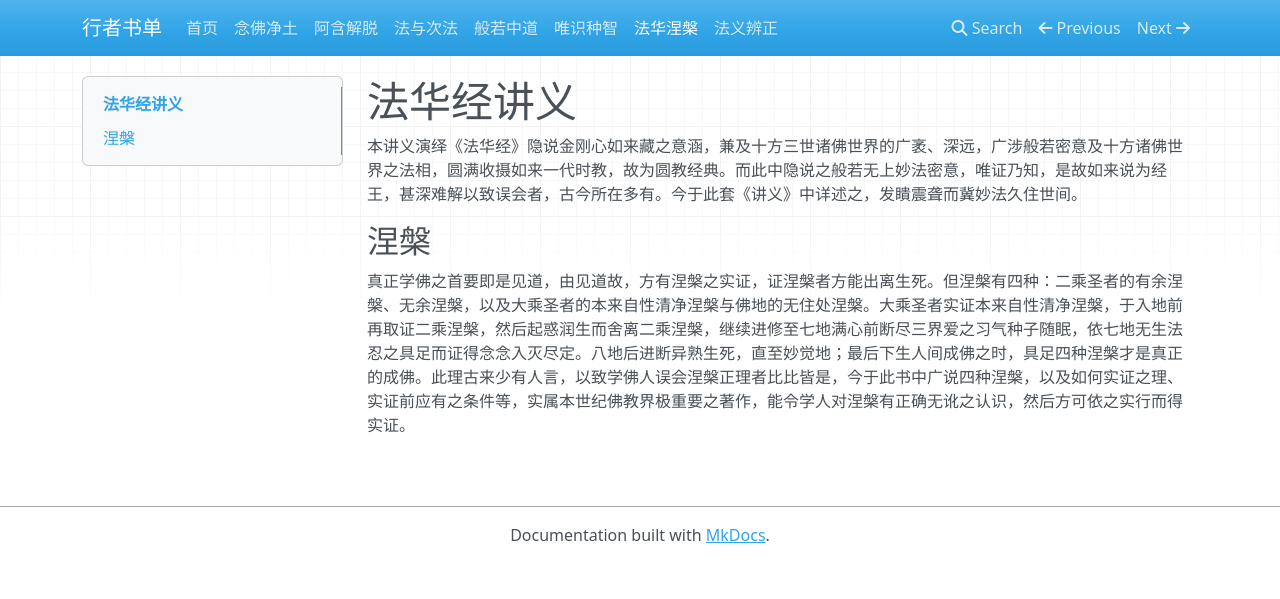
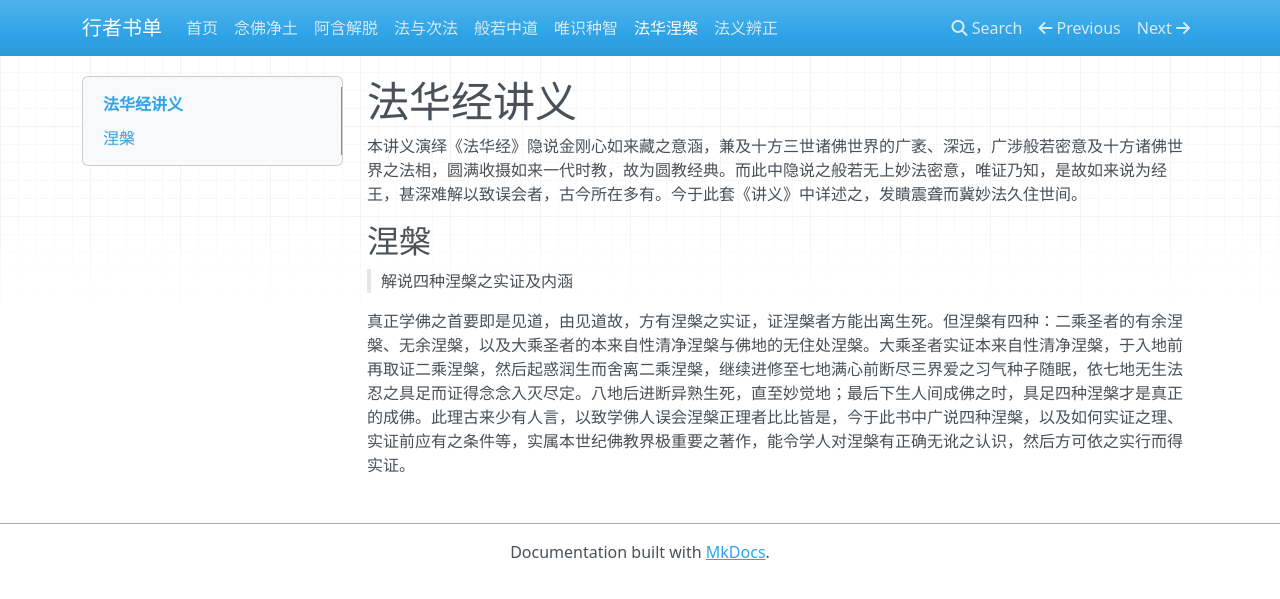
Before and after one commit to treemp3/fofabook, an MkDocs documentation site: the page built from docs/fahua.md, in a window 1280 px wide. Shown: the top 599 px of the page. Built offline with MkDocs 1.6.1, drawn with Linux system fonts in a browser that asks for light colours; nearby versions of some CDN libraries.

Commit message:
增加副标题

```diff
--- a/docs/fahua.md
+++ b/docs/fahua.md
@@ -4,4 +4,6 @@
 
 ## 涅槃
 
+> 解说四种涅槃之实证及内涵
+
 真正学佛之首要即是见道，由见道故，方有涅槃之实证，证涅槃者方能出离生死。但涅槃有四种：二乘圣者的有余涅槃、无余涅槃，以及大乘圣者的本来自性清净涅槃与佛地的无住处涅槃。大乘圣者实证本来自性清净涅槃，于入地前再取证二乘涅槃，然后起惑润生而舍离二乘涅槃，继续进修至七地满心前断尽三界爱之习气种子随眠，依七地无生法忍之具足而证得念念入灭尽定。八地后进断异熟生死，直至妙觉地；最后下生人间成佛之时，具足四种涅槃才是真正的成佛。此理古来少有人言，以致学佛人误会涅槃正理者比比皆是，今于此书中广说四种涅槃，以及如何实证之理、实证前应有之条件等，实属本世纪佛教界极重要之著作，能令学人对涅槃有正确无讹之认识，然后方可依之实行而得实证。
```
